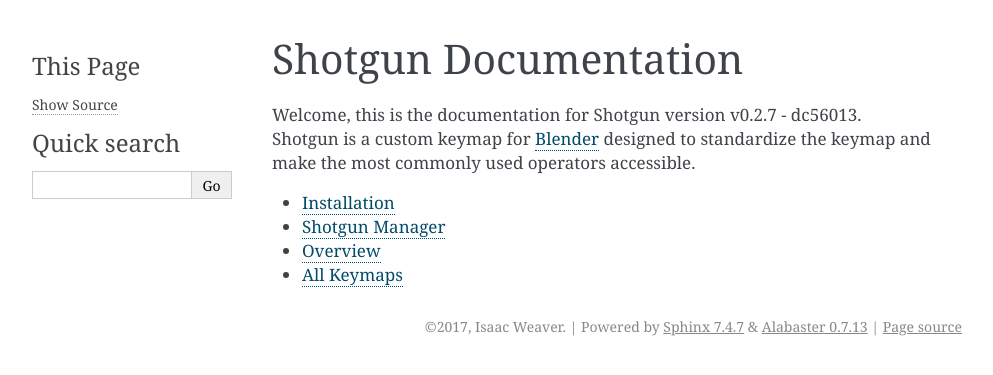
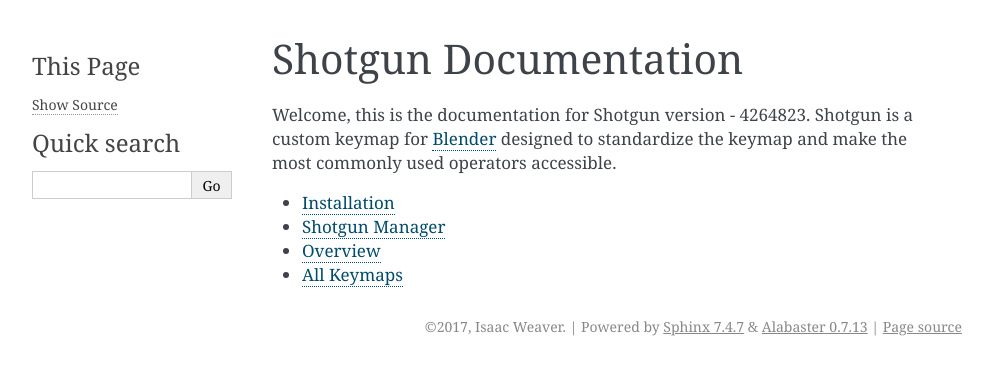
Before and after one commit to wisaac407/shotgun, a Sphinx documentation site: the page built from doc/index.rst, in a window 1280 px wide. Shown: the top 375 px of the page, without its empty margins (148-1141 px from the left). Built offline with Sphinx 7.4.7, drawn with Linux system fonts in a browser that asks for light colours; pages that are not in the unit, such as notebooks, are missing from menus.

Commit message:
Travis build: 68

```diff
--- a/doc/conf.py
+++ b/doc/conf.py
@@ -17,8 +17,8 @@
 copyright = '2017, Isaac Weaver'
 author = 'Isaac Weaver'
 
-version = 'v0.2.7 - dc56013'
-release = 'v0.2.7 - dc56013'
+version = ' - 4264823'
+release = ' - 4264823'
 
 intersphinx_mapping = {
     'blender': ('http://docs.blender.org/api/blender_python_api_master/', '../blender_objects.inv')
--- a/doc/index.rst
+++ b/doc/index.rst
@@ -3,7 +3,7 @@
 Shotgun Documentation
 =====================
 
-Welcome, this is the documentation for Shotgun version v0.2.7 - dc56013.
+Welcome, this is the documentation for Shotgun version  - 4264823.
 Shotgun is a custom keymap for `Blender <http://www.blender.org>`_ designed to standardize the keymap and make the most
 commonly used operators accessible.
 
--- a/doc/keymaps/nodeeditor.rst
+++ b/doc/keymaps/nodeeditor.rst
@@ -248,7 +248,7 @@
 
    Search and Add Node
 
-   bpy.ops.node.add_search(settings=[], type="", use_transform=False, node_item='0')
+   bpy.ops.node.add_search(settings=[], use_transform=False, type="", node_item='0')
 
 
    +--------------+--------+
```
